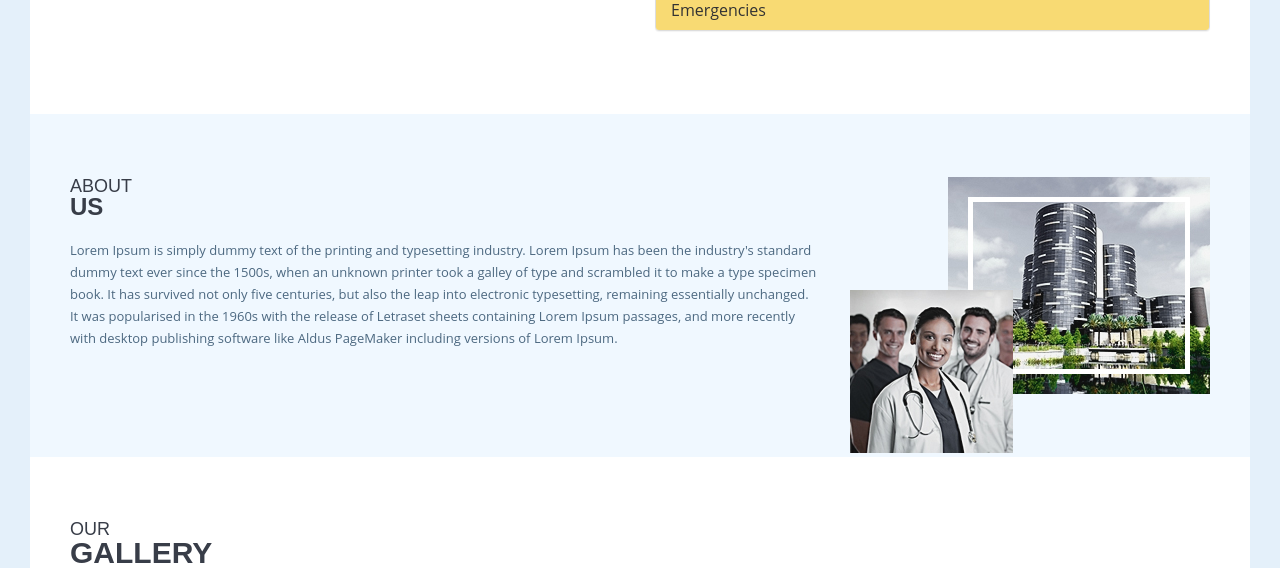
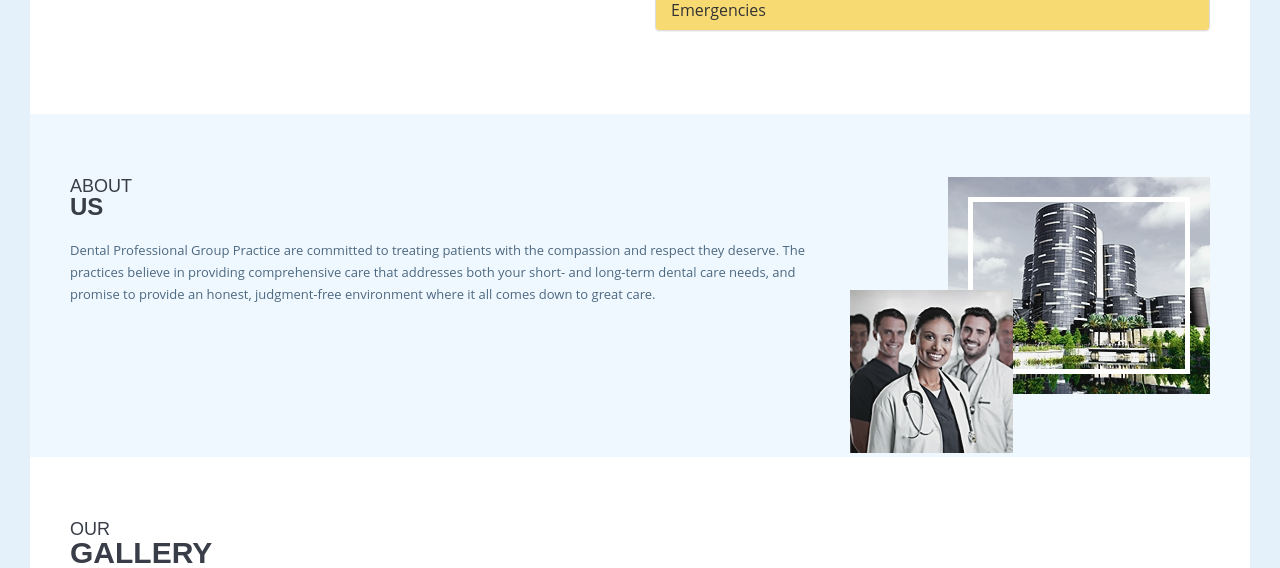
Before and after one commit to imbernal/dentalclinic, a Django app: page / in a window 1280 px wide. Shown: the part 1338-1906 px from the top of the page. Run offline with Django 3.2, Linux system fonts and the light colour scheme; some libraries are stand-ins or nearby versions; some web fonts are replaced.

Commit message:
Text About Us changed

```diff
--- a/app/templates/home_page/index.html
+++ b/app/templates/home_page/index.html
@@ -416,18 +416,7 @@
                     <div class="col-sm-8 about">
                         <h2 class="title-grp"><span>about</span>Us</h2>
 
-                        <p>Lorem Ipsum is simply dummy text of the printing and typesetting industry. Lorem Ipsum has
-                            been
-                            the industry's standard dummy text ever since the 1500s, when an unknown printer took a
-                            galley
-                            of type and scrambled it to make a type specimen book. It has survived not only five
-                            centuries,
-                            but also the leap into electronic typesetting, remaining essentially unchanged. It was
-                            popularised in the 1960s with the release of Letraset sheets containing Lorem Ipsum
-                            passages,
-                            and more recently with desktop publishing software like Aldus PageMaker including versions
-                            of
-                            Lorem Ipsum.</p>
+                        <p>Dental Professional Group Practice are committed to treating patients with the compassion and respect they deserve. The practices believe in providing comprehensive care that addresses both your short- and long-term dental care needs, and promise to provide an honest, judgment-free environment where it all comes down to great care.</p>
                         <br>
 
 
```
